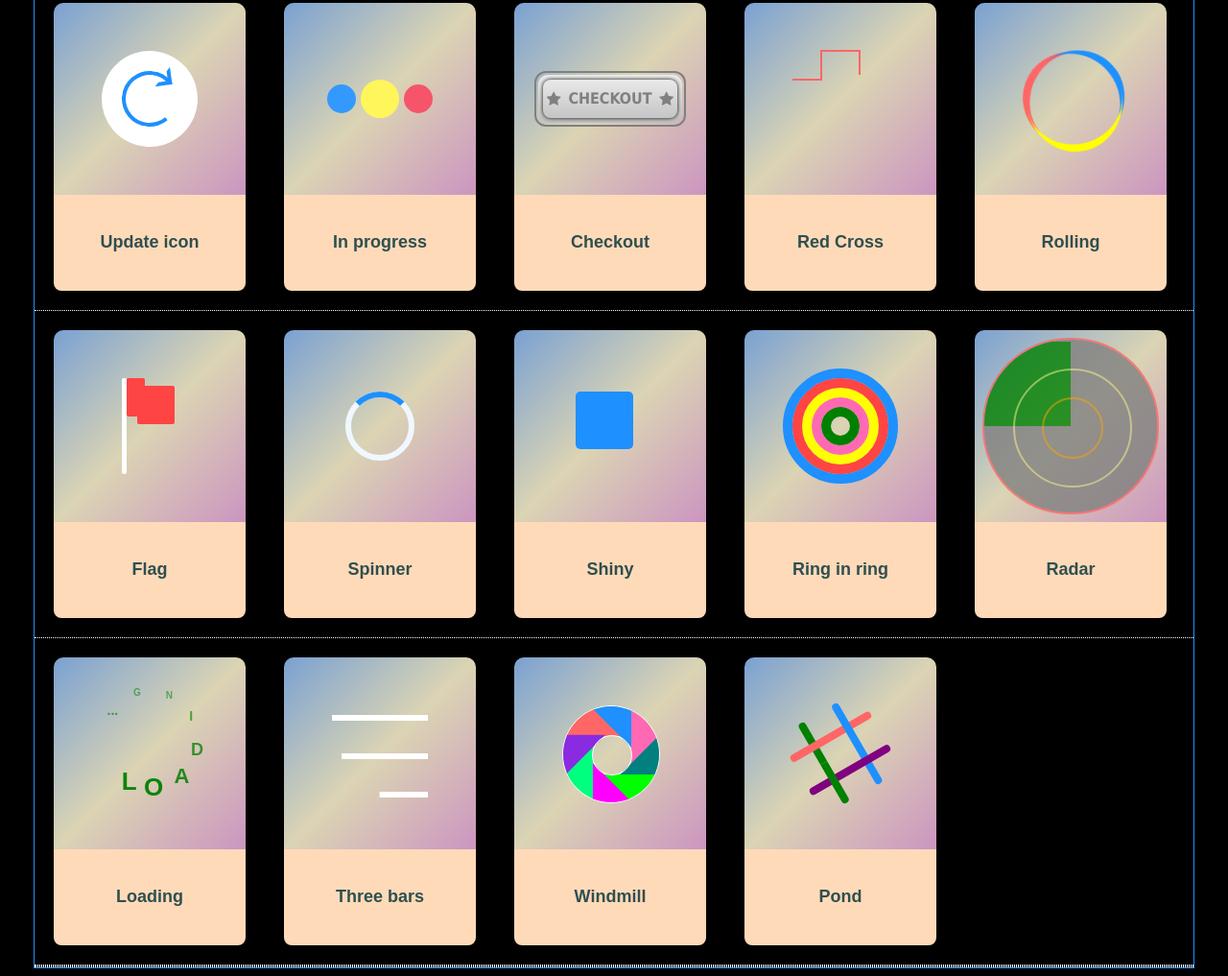
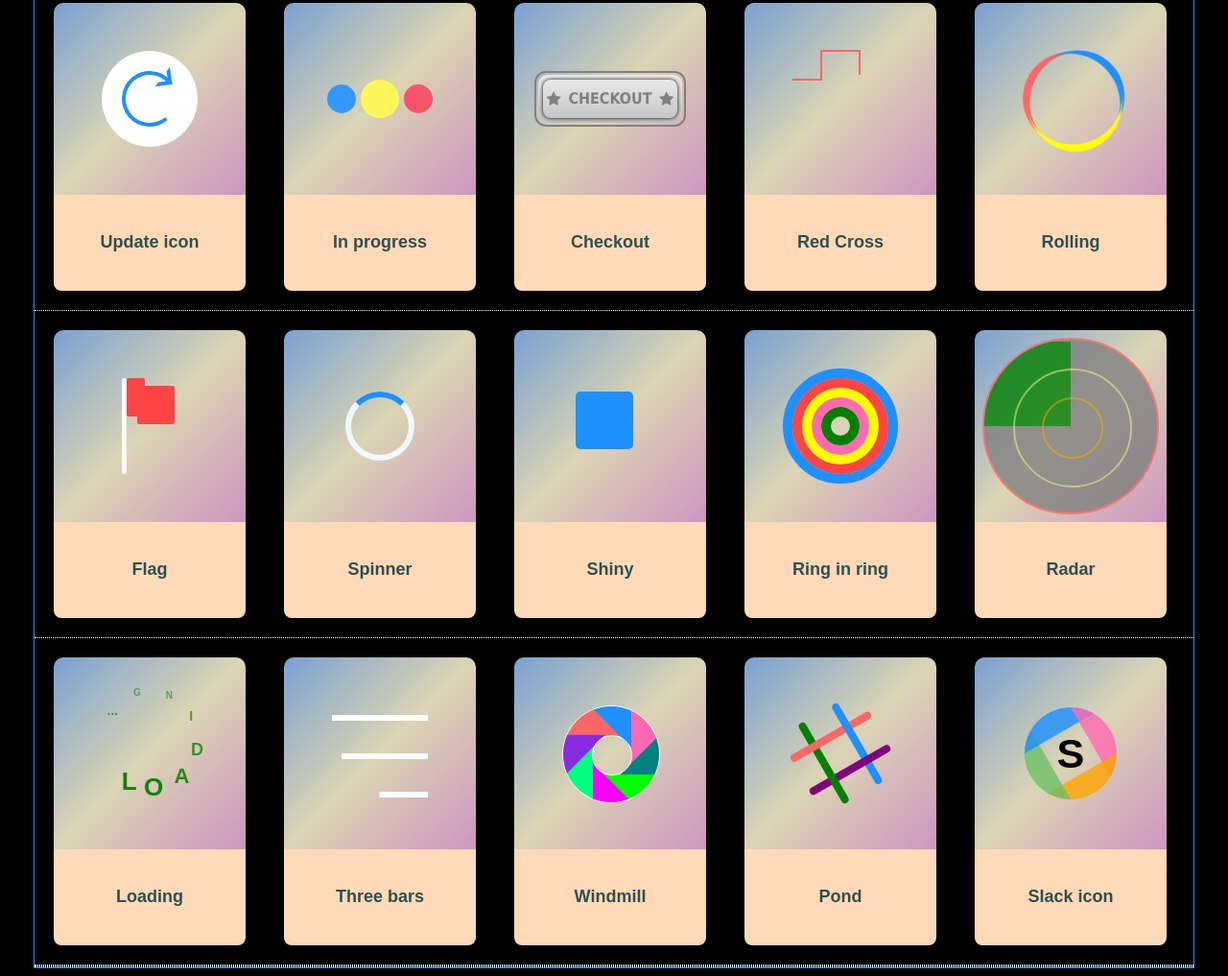
Before and after one commit to mingzhangyang/tiny-things, a plain HTML site: page index.html in a window 1280 px wide. Shown: the part 134-1151 px from the top of the page at 96% size. Drawn offline with Linux system fonts and the light colour scheme.

Commit message:
slack icon

```diff
--- a/css/row-3.css
+++ b/css/row-3.css
@@ -301,3 +301,85 @@
 #row-3-col-4 .wrapper:hover {
     transform: rotate(3turn) scale(.8);
 }
+
+#row-3-col-5 .wrapper {
+    width: 100%;
+    height: 100%;
+    transition: all 6s;
+    transform: rotate(-30deg) scale(.8);
+}
+#row-3-col-5 .wrapper:hover {
+    transform: rotate(3turn) scale(.8);
+}
+#row-3-col-5 .unit {
+    position: absolute;
+    width: 120px;
+    height: 30px;
+    /*   border: 1px solid #f66; */
+    left: 40px;
+    top: 40px;
+    transform-origin: 60px 60px;
+    overflow: hidden;
+}
+#row-3-col-5 .u2 {
+    transform: rotate(90deg);
+}
+#row-3-col-5 .u3 {
+    transform: rotate(180deg);
+}
+#row-3-col-5 .u4 {
+    transform: rotate(270deg);
+}
+#row-3-col-5 .circle {
+    width: 120px;
+    height: 120px;
+    position: absolute;
+    border-radius: 50%;
+    opacity: .8;
+}
+#row-3-col-5 .u1 .circle {
+    background-color: dodgerblue;
+}
+#row-3-col-5 .u2 .circle {
+    background-color: hotpink;
+}
+#row-3-col-5 .u3 .circle {
+    background-color: orange;
+}
+#row-3-col-5 .u4 .circle {
+    background-color: green;
+}
+#row-3-col-5 .semi-unit {
+    width: 60px;
+    height: 30px;
+    overflow: hidden;
+    position: absolute;
+    transform: rotate(270deg);
+}
+#row-3-col-5 .semi-unit .circle {
+    background-color: #6dc066;
+}
+#row-3-col-5 .lower {
+    top: 40px;
+    left: 40px;
+    transform-origin: right 60px;
+}
+#row-3-col-5 .upper {
+    top: 40px;
+    left: 100px;
+    transform-origin: left 60px;
+}
+#row-3-col-5 .upper .circle {
+    position: absolute;
+    left: -60px;
+}
+#row-3-col-5 span {
+    color: #000;
+    font-size: 54px;
+    font-weight: bold;
+    position: absolute;
+    top: 50%;
+    left: 50%;
+    transform: translate(-50%, -50%) rotate(30deg);
+    display: block;
+}
--- a/index.html
+++ b/index.html
@@ -201,6 +201,31 @@
                 <p>Pond</p>
             </div>
         </div>
+        <div class="unit-block">
+            <div id="row-3-col-5" class="content">
+                <div class="wrapper">
+                    <div class="semi-unit upper">
+                        <div class="circle"></div>
+                    </div>
+                    <div class="unit u1">
+                        <div class="circle"></div>
+                    </div>
+                    <div class="unit u2">
+                        <div class="circle"></div>
+                    </div>
+                    <div class="unit u3">
+                        <div class="circle"></div>
+                    </div>
+                    <div class="semi-unit lower">
+                        <div class="circle"></div>
+                    </div>
+                    <span>S</span>
+                </div>
+            </div>
+            <div class="introduction">
+                <p>Slack icon</p>
+            </div>
+        </div>
     </div>
     <div class="row"></div>
     <div class="row"></div>
```
